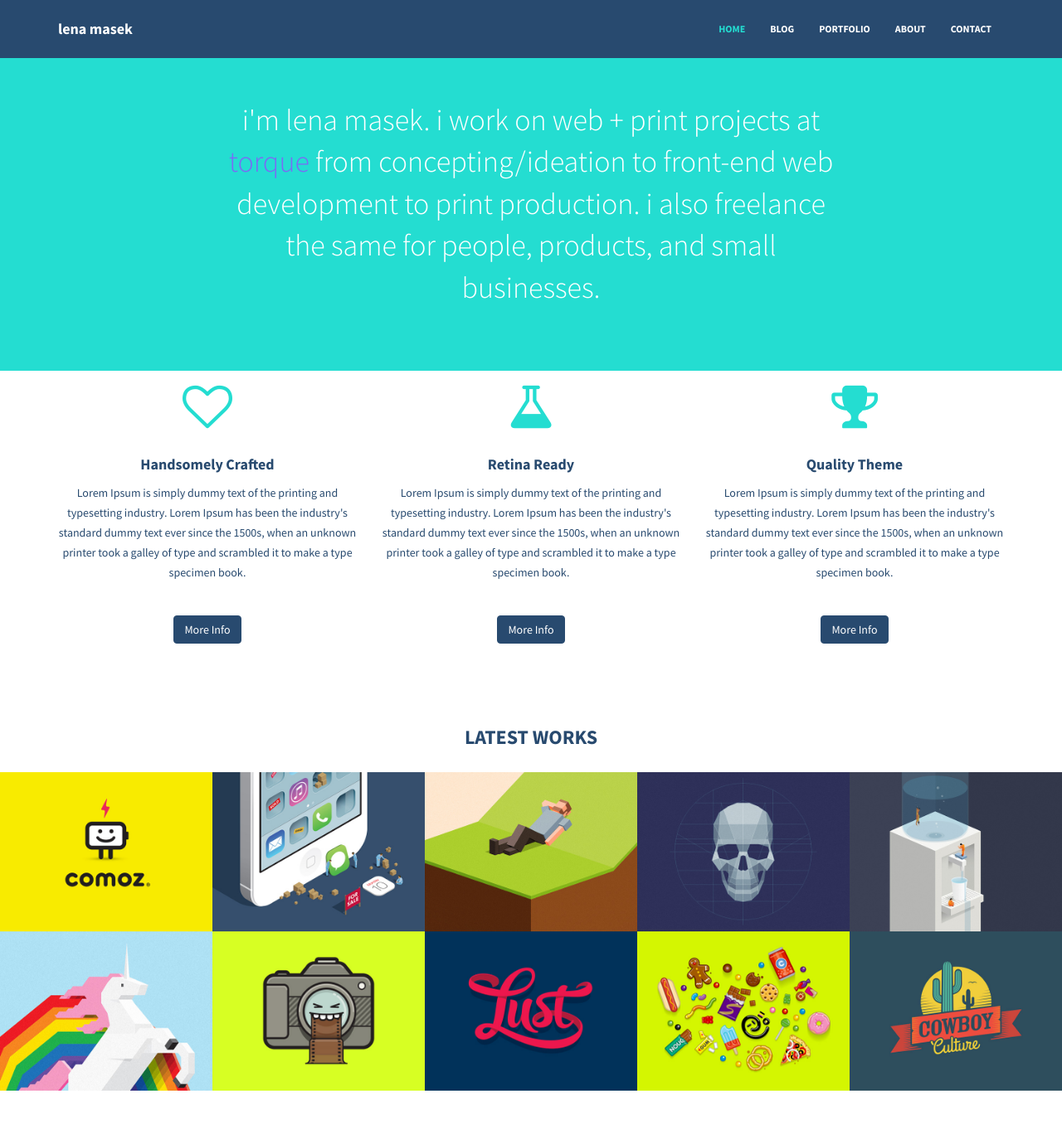
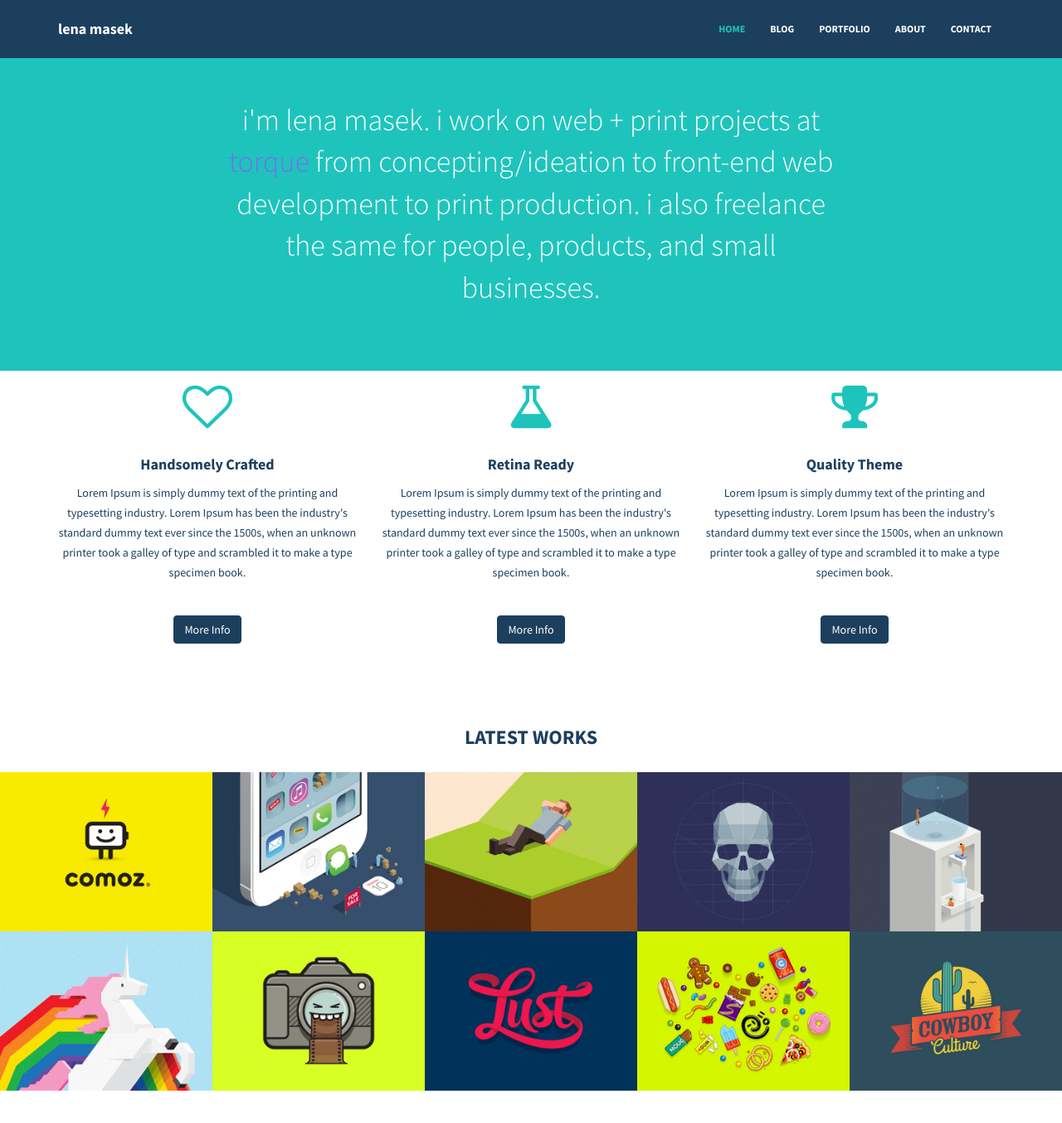
Before and after one commit to lenamasek/lenamasek.github.io, a Jekyll site: the page built from index.html, in a window 1280 px wide and 1400 px high. Shown: the top 1354 px of the window at 83% size. Built offline with Jekyll 4.4.1, drawn with Linux system fonts in a browser that asks for light colours; nearby versions of some CDN libraries.

Commit message:
color change

```diff
--- a/_config.yml
+++ b/_config.yml
@@ -13,9 +13,9 @@
 excerpt_separator: <!--more--> #use this in posts to define how long the excerpt of the post (that is shown on the Blog page) is
 
 colors:  #in hex code if not noted else
-  primary: "#24ddd1" #"#F70031"
-  primary_rgb: "36,221,209" #"247,0,49" #rgb of the primary. Needed in some places for the transparency effect.
-  secondary: "#284A6F" #"#33004D"
+  primary: "#1ec4bc" #"#F70031"
+  primary_rgb: "30,196,188" #"247,0,49" #rgb of the primary. Needed in some places for the transparency effect.
+  secondary: "#1c3f5e" #"#33004D"
   link: "#796cf5"
   link_hover: "#afa7f9"
   footer_heading: "#ffffff"
```
